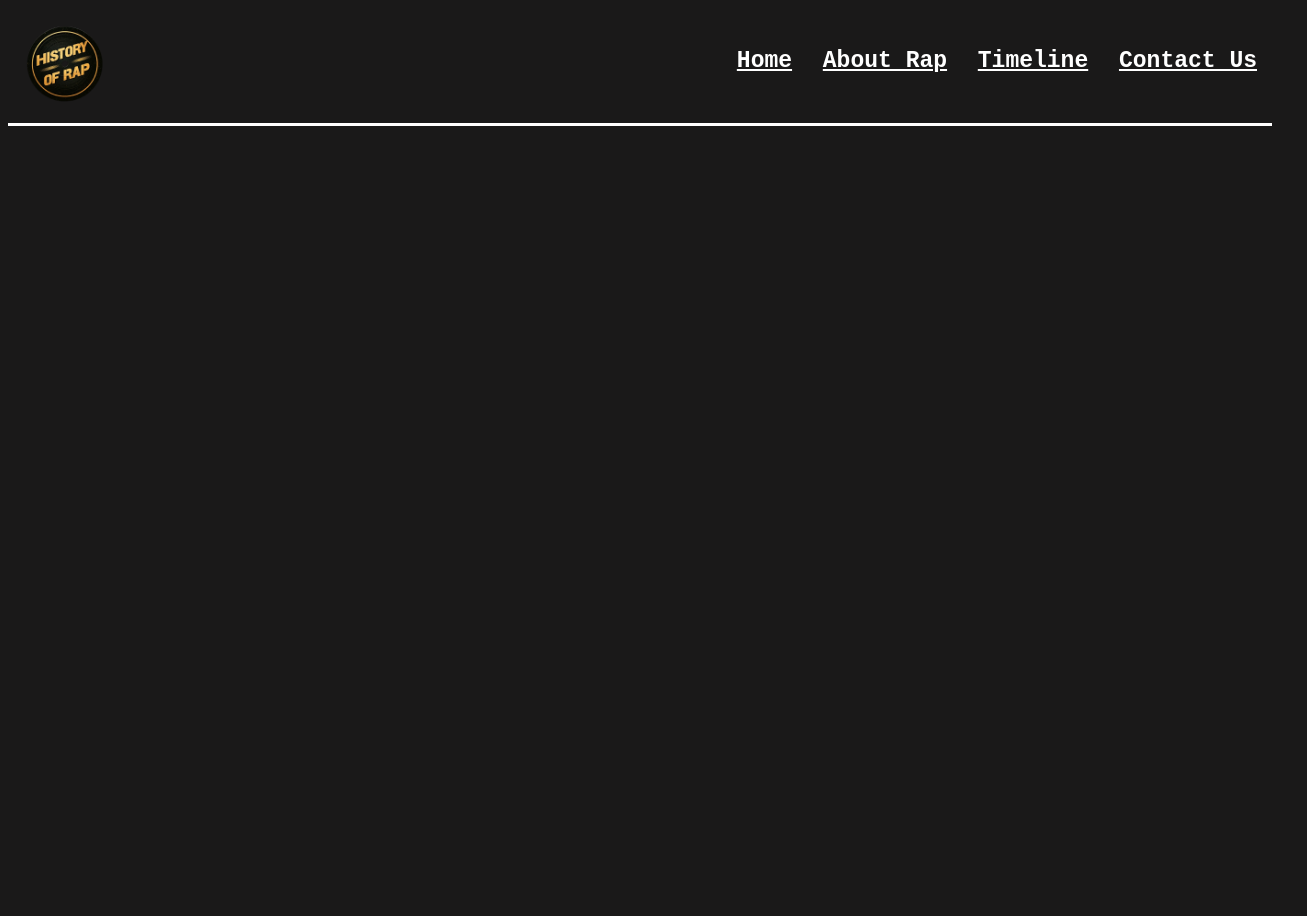
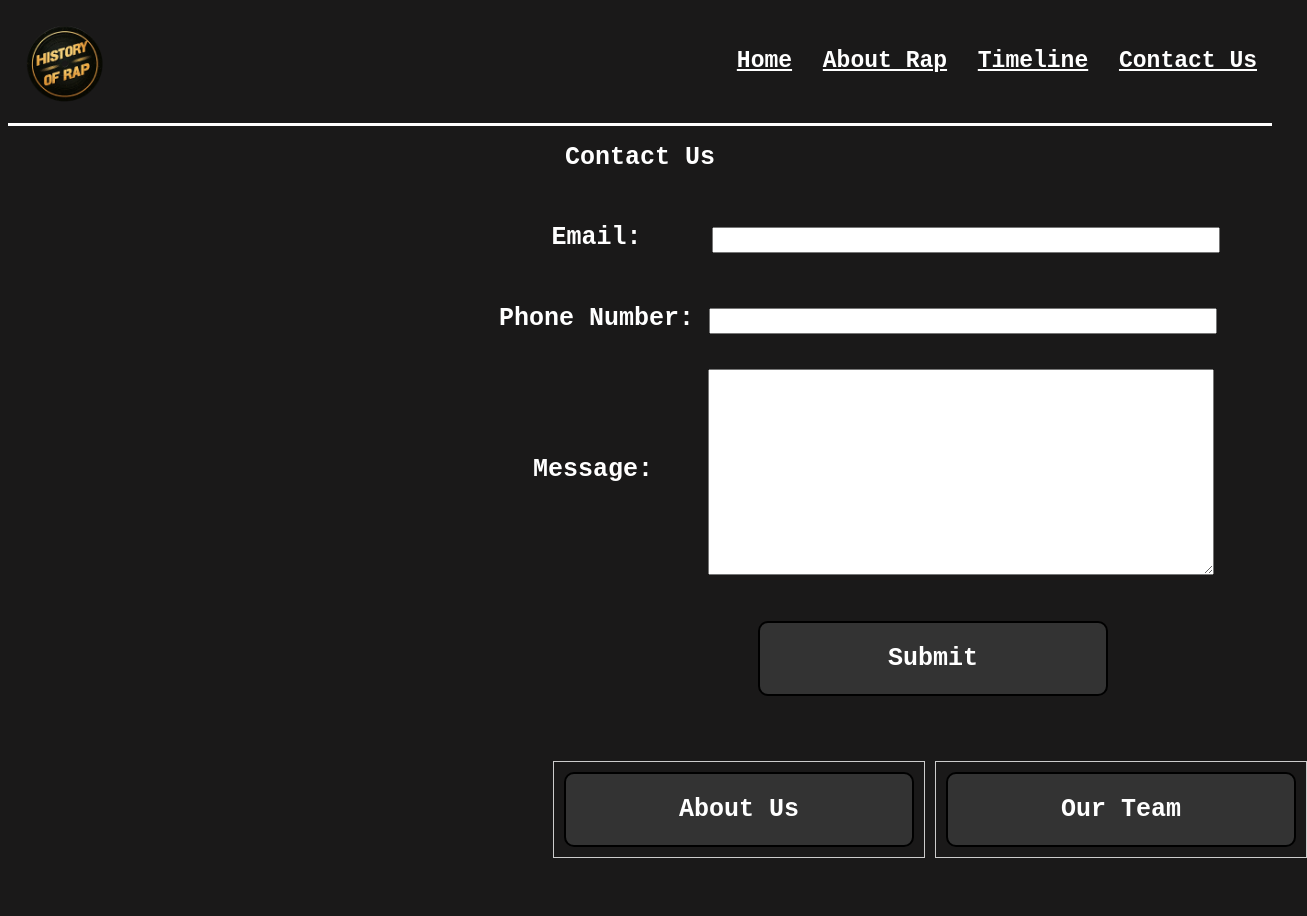
Before and after one commit to HaydenBurchfield/history-of-rap-demo, a plain HTML site: page AboutUs/ContactUs.html in a window 1280 px wide. Shown: the whole page, 1307 px wide, since content can reach past the window. Before the commit the page ends 800 px from the top, so only its background shows below. Drawn offline with Linux system fonts and the light colour scheme.

Commit message:
Contact us page

```diff
--- a/AboutUs/ContactUs.html
+++ b/AboutUs/ContactUs.html
@@ -23,13 +23,38 @@
 
         <div class="nav-links">
           <a href="../index.html">Home</a>
-          <a href="AboutRap.html">About Rap</a>
+          <a href="../AboutRap/AboutRap.html">About Rap</a>
           <a href="../MoreResouces/TimeLine.html">Timeline</a>
           <a href="../AboutUs/ContactUs.html">Contact Us</a>
         </div>
     </div>
+    <h1> Contact Us </h1>
+    <div id="form">
+      <br>
+     <h1>Email: <input style="right: -55px;" id="ContactUs" type="text" name="text"/>
+     </h1>
+     <br>
+     <h1>
+      Phone Number: <input style="right: -0px;" id="ContactUs" type="text" name="text"/>
+     </h1>
+     <br>
+     <div style="display: flex;"><h1 style="position: relative; top: 70px; right: -50px;">Message:</h1> <textarea style="right: -105px;" type="text" name="txtAdress"></textarea></div>
+      <h1>
+        <a href="#"><button class="HomeButton">Submit</button></a>
 
 
+
+        <div class="about-content-flex-container">
+
+          <div class="about-content-flex-item">
+
+              <a href="AboutUs.html"><button class="abutton">About Us</button></a>
+          </div>
+          <div class="about-content-flex-item">
+
+              <a href="OurTeam.html"><button class="abutton">Our Team</button></a>
+
+          </div>
 
 
 
--- a/AboutUs/ContactUsStyle.css
+++ b/AboutUs/ContactUsStyle.css
@@ -1,3 +1,119 @@
 Body{
     background-color: #1a1919 ;
+
 }
+input, textarea{
+    width:500px ; height: 200px;
+
+   position:relative;
+
+
+
+ }
+ textarea {
+    font-size: large;
+
+ }
+
+ .HomeButton {
+    background-color: #333;
+    height: 75px;
+    width: 350px;
+    color: white;
+    font-size: 25px;
+    font-family: "Courier New";
+    font-weight: bolder;
+    text-align: center;
+    border-style: solid;
+    border-radius: 10px;
+    text-align: center;
+    position: relative;
+    top: 30px;
+    left: 75px;
+
+
+}
+.HomeButton:hover {
+    background-color: #3333339f;
+}
+
+
+
+#form {
+    position: relative;
+    width: 750px;
+    height: 250px;
+    left: 475px;
+}
+ h1
+ {
+    color: white;
+    font-size: 25px;
+    font-family: "Courier New";
+    font-weight: bolder;
+    text-align: center;
+ }
+ #ContactUs
+ {
+    width:500px ; height: 20px;
+
+
+
+ }
+ .phonenumber
+ {
+    color: white;
+    font-size: 25px;
+    font-family: "Courier New";
+    font-weight: bolder;
+    text-align: center;
+
+
+
+ }
+ .abutton {
+    background-color: #333;
+    height: 75px;
+    width: 350px;
+    color: white;
+    font-size: 25px;
+    font-family: "Courier New";
+    font-weight: bolder;
+    text-align: center;
+    border-style: solid;
+    border-radius: 10px;
+    text-align: center;
+     left: 6%;
+
+}
+.abutton:hover {
+    background-color: #3333339f;
+}
+
+.about-content-flex-container {
+    position: relative;
+    display: flex;
+
+    height: 150px;
+
+    padding:10px;
+    border: 1px  #ccc;
+    margin: 5px;
+    top: 75px;
+    left: 25px;
+
+
+
+
+}
+.about-content-flex-item {
+    padding:10px;
+    border: 1px solid #ccc;
+    margin: 5px;
+    width: 400px;
+    height: 75px;
+    right: 25px;
+    position: relative;
+    left:25px;
+
+}
```
